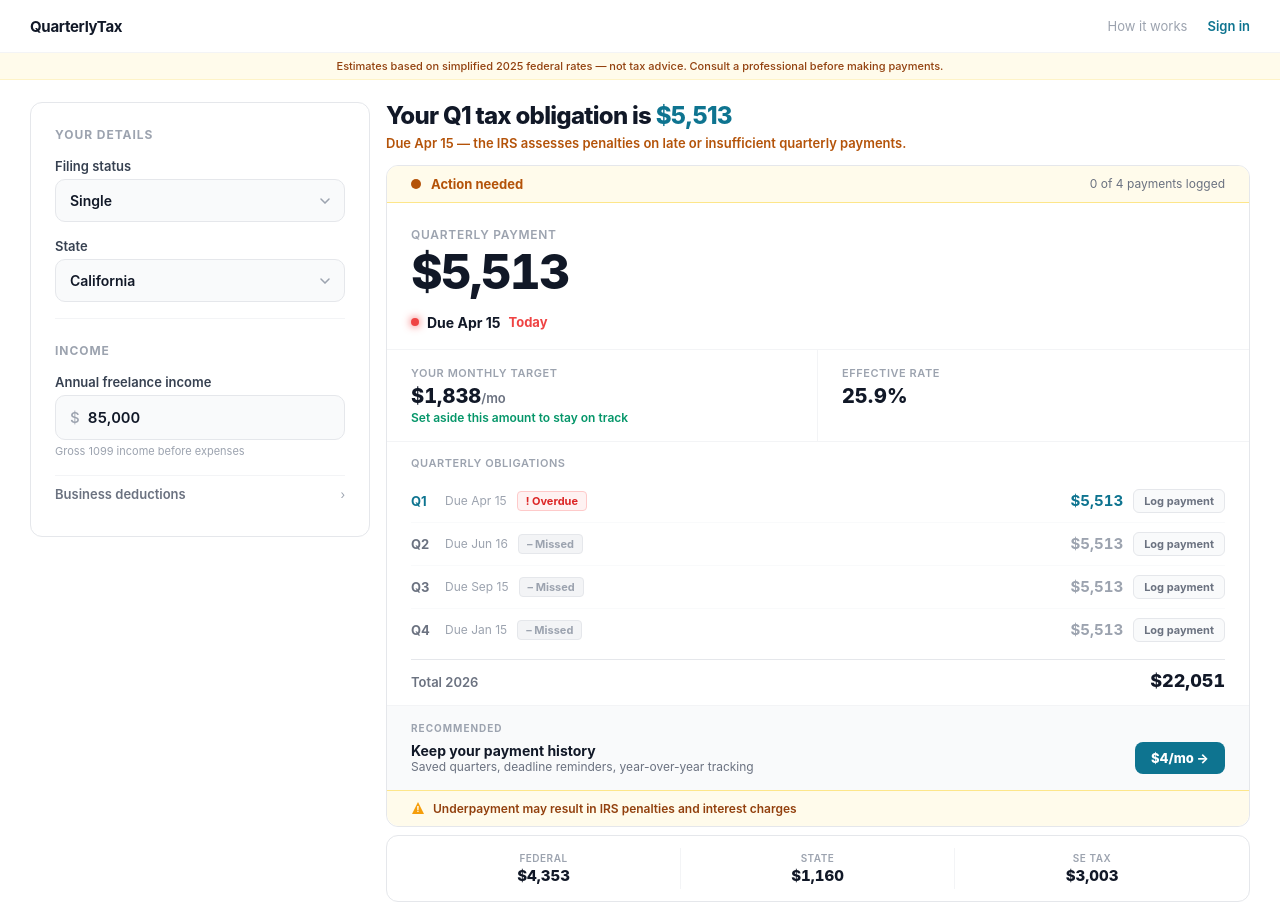
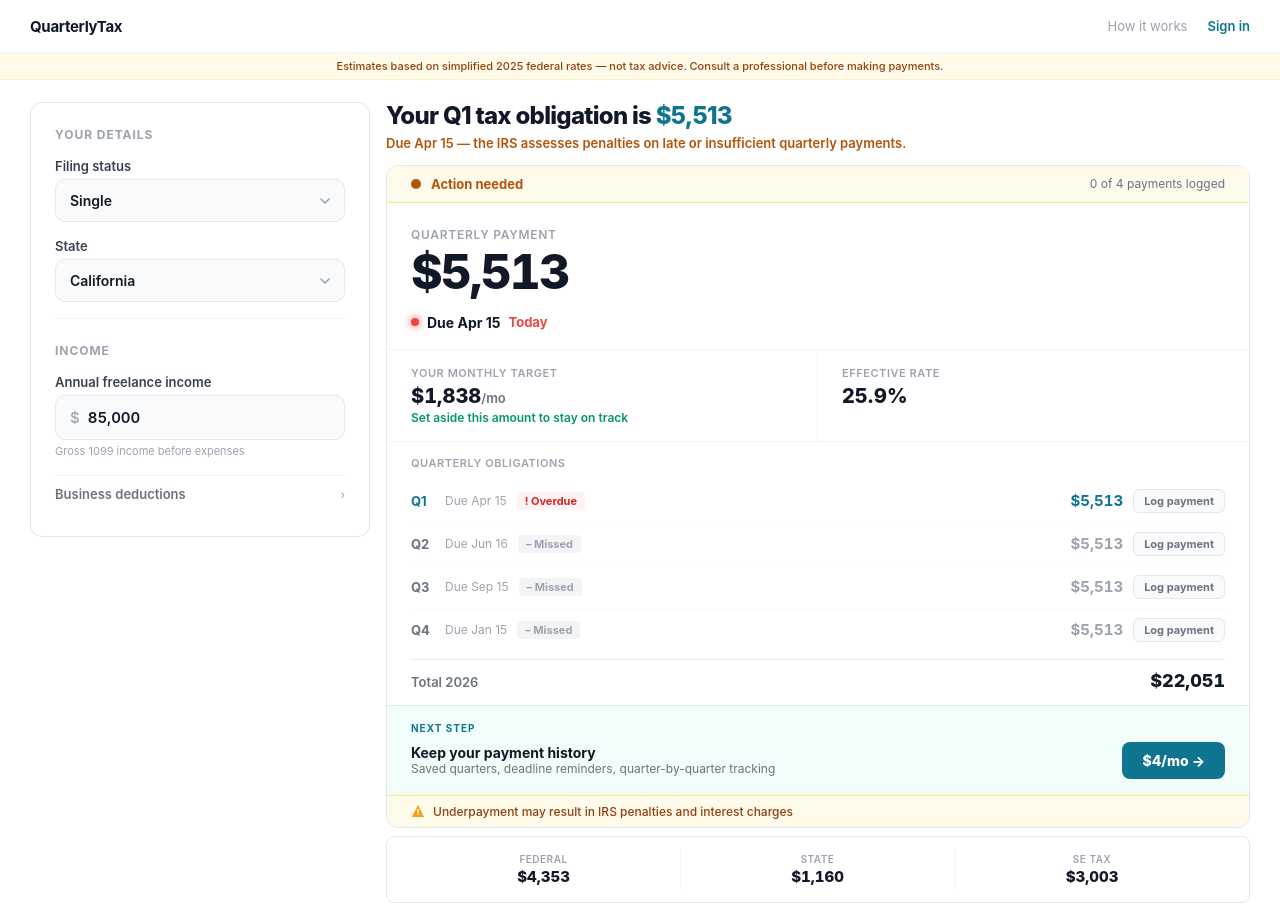
Before and after one commit to Tnellyy/Quarterlytax, a React (Vite) app: page / in a window 1280 px wide. Shown: the top 907 px of the page. Built offline with nearby package versions, Linux system fonts and the light colour scheme.

Commit message:
Update ResultsPanel.jsx

```diff
--- a/src/components/ResultsPanel.jsx
+++ b/src/components/ResultsPanel.jsx
@@ -25,13 +25,13 @@ function getQuarterStatuses(paidQuarters) {
 }
 
 const STATUS_STYLE = {
-  paid:      { label: "Paid",      color: "#059669", bg: "#ecfdf5", border: "#a7f3d0", icon: "✓" },
-  overdue:   { label: "Overdue",   color: "#dc2626", bg: "#fef2f2", border: "#fecaca", icon: "!" },
-  due_today: { label: "Due today", color: "#dc2626", bg: "#fef2f2", border: "#fecaca", icon: "!" },
-  due_soon:  { label: "Due soon",  color: "#b45309", bg: "#fffbeb", border: "#fde68a", icon: "●" },
-  current:   { label: "Current",   color: "#0e7490", bg: "#ecfeff", border: "#a5f3fc", icon: "→" },
-  missed:    { label: "Missed",    color: "#9ca3af", bg: "#f3f4f6", border: "#e5e7eb", icon: "–" },
-  upcoming:  { label: "Upcoming",  color: "#9ca3af", bg: "#f9fafb", border: "#e5e7eb", icon: "–" },
+  paid:      { label: "Paid",      color: "#059669", bg: "#ecfdf5", icon: "✓" },
+  overdue:   { label: "Overdue",   color: "#dc2626", bg: "#fef2f2", icon: "!" },
+  due_today: { label: "Due today", color: "#dc2626", bg: "#fef2f2", icon: "!" },
+  due_soon:  { label: "Due soon",  color: "#b45309", bg: "#fffbeb", icon: "●" },
+  current:   { label: "Current",   color: "#0e7490", bg: "#ecfeff", icon: "→" },
+  missed:    { label: "Missed",    color: "#9ca3af", bg: "#f3f4f6", icon: "–" },
+  upcoming:  { label: "Upcoming",  color: "#9ca3af", bg: "#f9fafb", icon: "–" },
 };
 
 function getTaxHealth(statuses) {
@@ -51,8 +51,6 @@ export default function ResultsPanel({ result, paidQuarters, onTogglePaid, onTra
   const statuses = getQuarterStatuses(paidQuarters);
   const health = getTaxHealth(statuses);
   const paidCount = paidQuarters.length;
-
-  // internal padding for all card sections
   const px = 24;
 
   return (
@@ -134,9 +132,10 @@ export default function ResultsPanel({ result, paidQuarters, onTogglePaid, onTra
                 <div style={{ display: "flex", alignItems: "center", gap: 10 }}>
                   <span style={{ fontSize: 13, fontWeight: 700, color: isActive ? "#0e7490" : "#6b7280", width: 24 }}>{q.quarter}</span>
                   <span style={{ fontSize: 12, color: "#9ca3af" }}>Due {q.due}</span>
+                  {/* Badge: no border, bg + text only */}
                   <span style={{
                     fontSize: 11, fontWeight: 700, color: cfg.color, background: cfg.bg,
-                    padding: "2px 8px", borderRadius: 4, border: `1px solid ${cfg.border}`,
+                    padding: "2px 8px", borderRadius: 4,
                   }}>
                     {cfg.icon} {cfg.label}
                   </span>
@@ -171,10 +170,10 @@ export default function ResultsPanel({ result, paidQuarters, onTogglePaid, onTra
           </div>
         </div>
 
-        {/* CTA */}
-        <div style={{ borderTop: "1px solid #f3f4f6", padding: `16px ${px}px`, background: "#f9fafb" }}>
-          <div style={{ fontSize: 10, fontWeight: 700, color: "#9ca3af", textTransform: "uppercase", letterSpacing: ".1em", marginBottom: 8 }}>
-            Recommended
+        {/* ─── CTA: teal tint, "Next step" label, larger button ─── */}
+        <div style={{ borderTop: "1px solid #e5e7eb", padding: `16px ${px}px`, background: "#f0fdfa" }}>
+          <div style={{ fontSize: 10, fontWeight: 700, color: "#0e7490", textTransform: "uppercase", letterSpacing: ".1em", marginBottom: 8 }}>
+            Next step
           </div>
           <button onClick={onTrack} style={{
             width: "100%", display: "flex", alignItems: "center", justifyContent: "space-between",
@@ -182,32 +181,32 @@ export default function ResultsPanel({ result, paidQuarters, onTogglePaid, onTra
           }}>
             <div>
               <div style={{ fontSize: 14, fontWeight: 700, color: "#111827", textAlign: "left" }}>Keep your payment history</div>
-              <div style={{ fontSize: 12, color: "#6b7280", textAlign: "left" }}>Saved quarters, deadline reminders, year-over-year tracking</div>
+              <div style={{ fontSize: 12, color: "#6b7280", textAlign: "left" }}>Saved quarters, deadline reminders, quarter-by-quarter tracking</div>
             </div>
             <span style={{
-              fontSize: 13, fontWeight: 800, color: "#fff", background: "#0e7490",
-              padding: "8px 16px", borderRadius: 8, flexShrink: 0,
+              fontSize: 14, fontWeight: 800, color: "#fff", background: "#0e7490",
+              padding: "10px 20px", borderRadius: 8, flexShrink: 0,
             }}>$4/mo →</span>
           </button>
         </div>
 
-        {/* Warning */}
+        {/* ─── Warning: quieter but still present ─── */}
         <div style={{
-          borderTop: "1px solid #fde68a", padding: `10px ${px}px`, background: "#fffbeb",
+          borderTop: "1px solid #fde68a", padding: `8px ${px}px`, background: "#fffbeb",
           display: "flex", alignItems: "center", gap: 8, borderRadius: "0 0 12px 12px",
         }}>
           <svg width="14" height="14" viewBox="0 0 14 14" fill="none">
             <path d="M7 1L1 13h12L7 1z" fill="#f59e0b" />
             <text x="7" y="11" textAnchor="middle" fill="#fff" fontSize="8" fontWeight="800">!</text>
           </svg>
-          <span style={{ fontSize: 12, fontWeight: 600, color: "#92400e" }}>
+          <span style={{ fontSize: 12, fontWeight: 500, color: "#92400e" }}>
             Underpayment may result in IRS penalties and interest charges
           </span>
         </div>
       </div>
 
-      {/* ═══ BREAKDOWN STRIP — 8px gap ═══ */}
-      <div style={{ marginTop: 8, border: "1px solid #e5e7eb", borderRadius: 12, background: "#fff", overflow: "hidden" }}>
+      {/* ═══ BREAKDOWN STRIP — tighter radius, subordinate ═══ */}
+      <div style={{ marginTop: 8, border: "1px solid #e5e7eb", borderRadius: 8, background: "#fff", overflow: "hidden" }}>
         <div style={{ padding: `12px ${px - 4}px`, display: "grid", gridTemplateColumns: "1fr 1fr 1fr" }}>
           {[
             { label: "Federal", value: $(result.quarterlyFederal) },
@@ -225,13 +224,13 @@ export default function ResultsPanel({ result, paidQuarters, onTogglePaid, onTra
         </div>
       </div>
 
-      {/* ═══ ACTION ROW — 8px gap ═══ */}
-      <div style={{ display: "flex", gap: 10, marginTop: 8 }}>
+      {/* ═══ ACTION ROW — tighter gap, taller primary button ═══ */}
+      <div style={{ display: "flex", gap: 10, marginTop: 6 }}>
         <button onClick={() => {
           const nextUnpaid = statuses.findIndex(s => s !== "paid");
           if (nextUnpaid >= 0) onTogglePaid(nextUnpaid);
         }} style={{
-          flex: 1, textAlign: "center", padding: "13px",
+          flex: 1, textAlign: "center", padding: "15px",
           background: "#111827", color: "#fff", borderRadius: 10,
           fontWeight: 700, fontSize: 14, fontFamily: "inherit",
           border: "none", cursor: "pointer",
```
